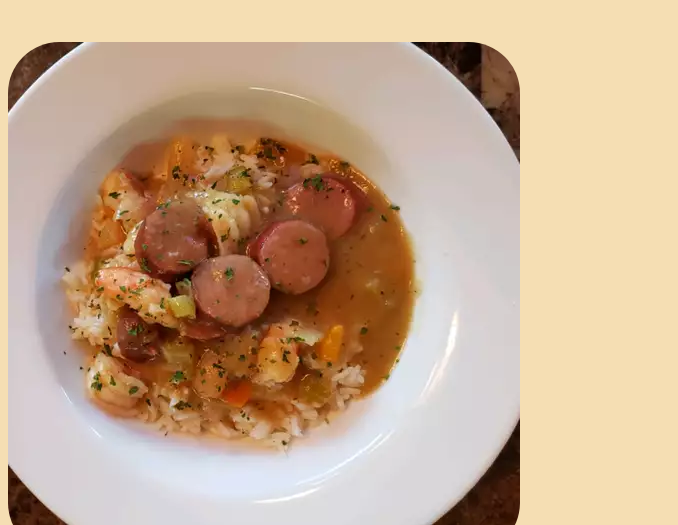
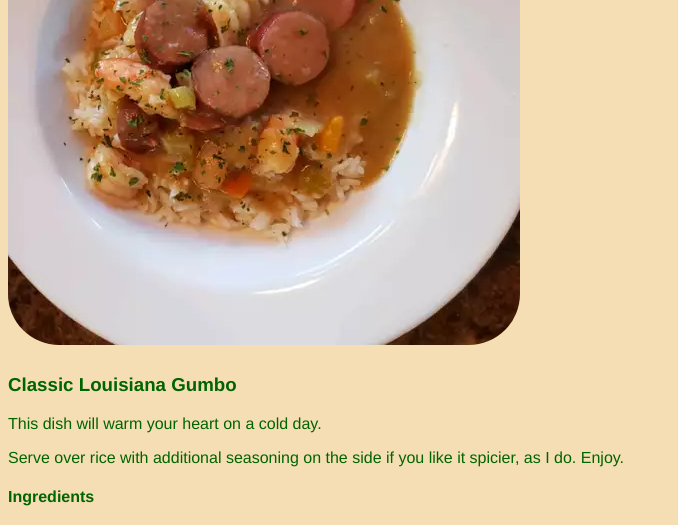
Before and after one commit to Retr0verse/odin-recipes, a plain HTML site: page recipes/gumbo.html in a window 1280 px wide. Shown: the part 250-775 px from the top of the page, without its empty margins (0-678 px from the left). Drawn offline with Linux system fonts and the light colour scheme.

Commit message:
fix margins disregard % in favor of px value

```diff
--- a/recipes/style.css
+++ b/recipes/style.css
@@ -12,13 +12,13 @@ li {
     color: purple;
 }
 body {
-    margin-top: 15%;
+    margin-top: 5px;
 }
 h1 {
-    margin-bottom: 5%;
+    margin-bottom: 25px;
 }
 h3 {
-    margin-top: 5%;
+    margin-top: 25px;
 }
 img {
     border-radius: 10%;
--- a/styles.css
+++ b/styles.css
@@ -3,7 +3,6 @@ html {
     font-family: 'Franklin Gothic Medium', 'Arial Narrow', Arial, sans-serif;
     color: darkgreen;
     text-align: center;
-
 }
 a {
     font-size: large;
@@ -14,13 +13,13 @@ li {
     color: purple;
 }
 body {
-    margin-top: 15%;
+    margin-top: 100px;
 }
 h1 {
-    margin-bottom: 5%;
+    margin-bottom: auto;
 }
 h3 {
-    margin-top: 5%;
+    margin-top: auto;
 }
 img {
     border-radius: 10%;
```
